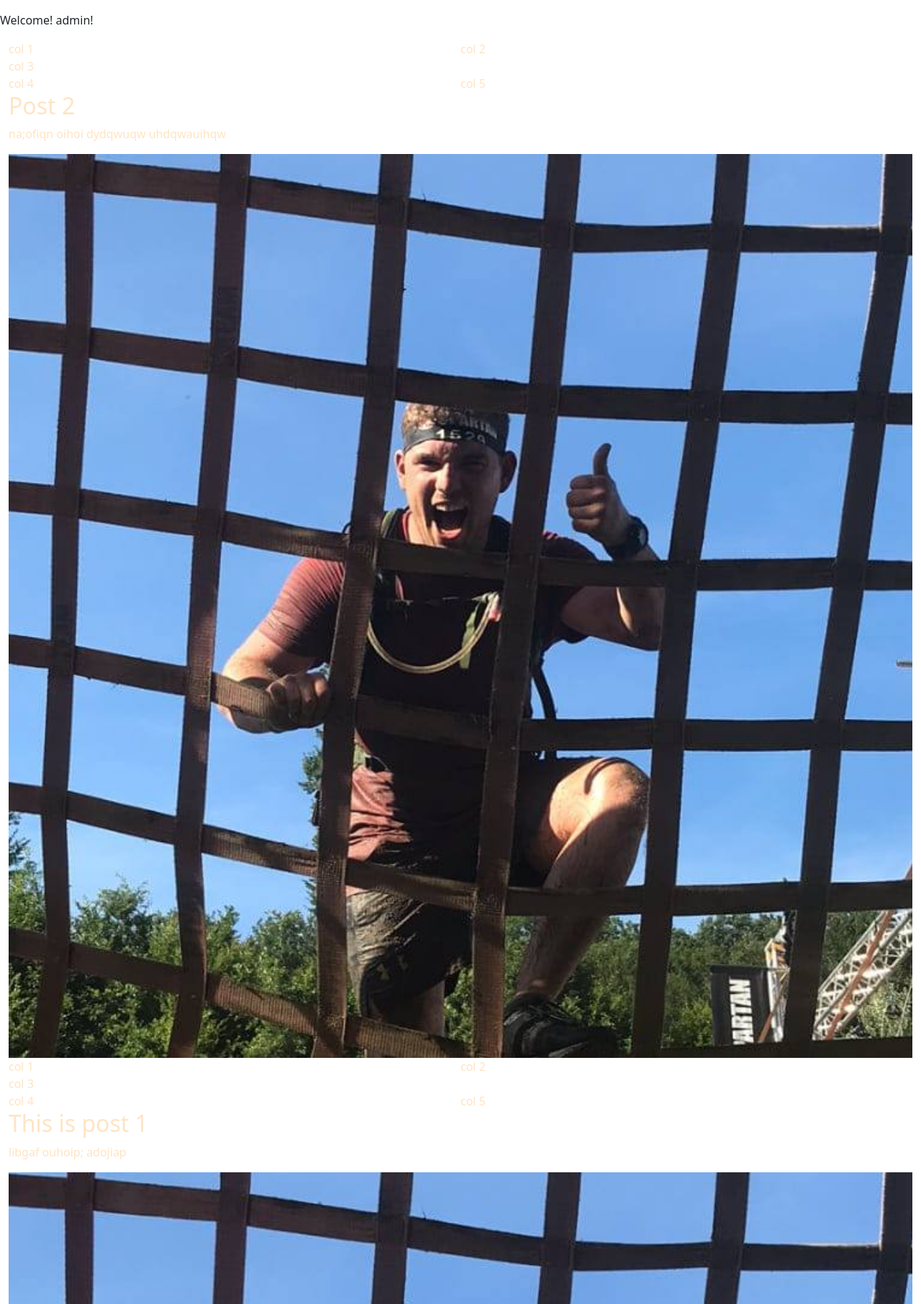
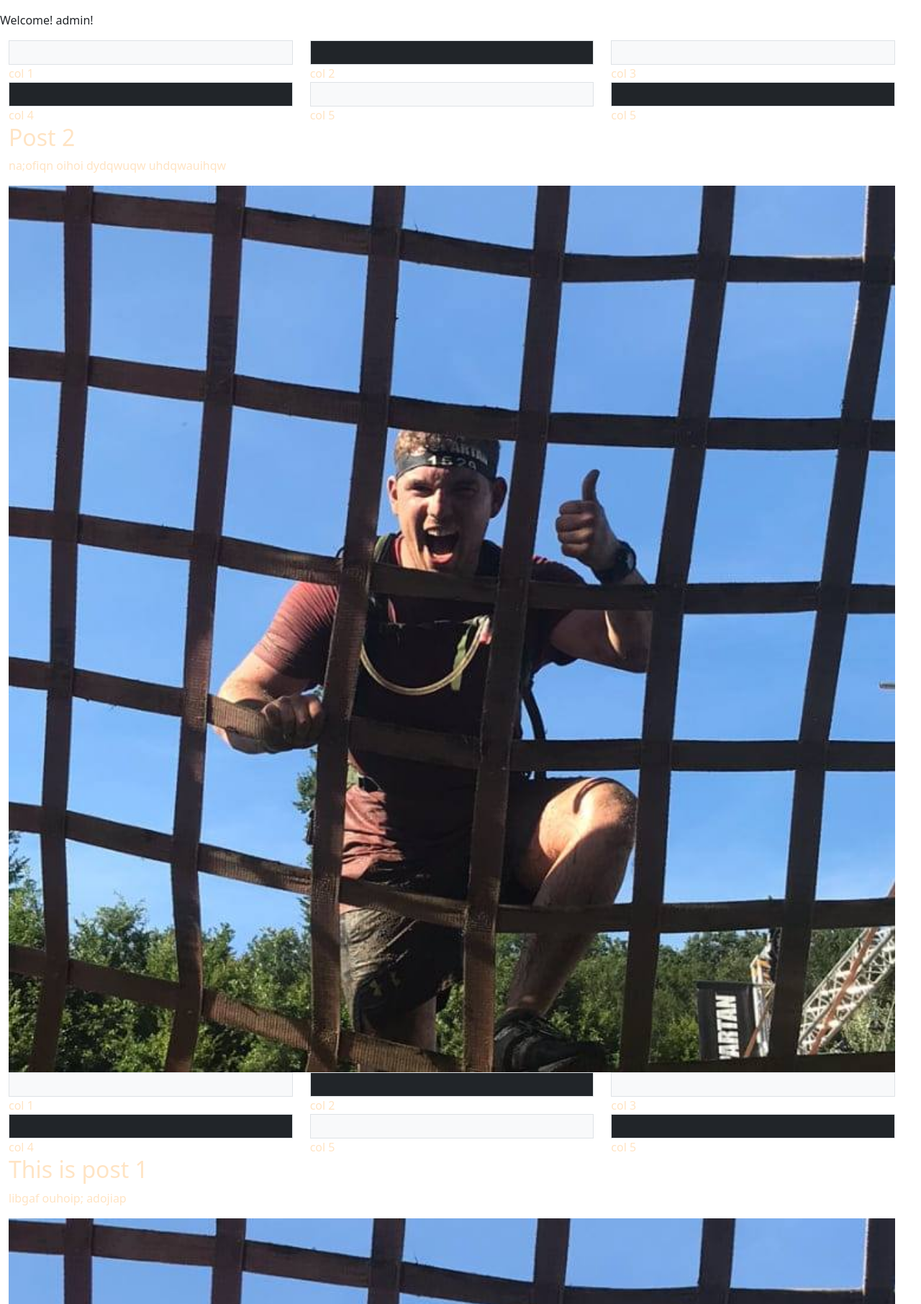
Before and after one commit to snoad96/TheBookBlog, a Django app: page / in a window 1280 px wide. Shown: the part 108-1920 px from the top of the page at 72% size. Run offline with Django 3.2, Linux system fonts and the light colour scheme; a user stored in the database is signed in; data comes from the database, SQL or seed files in the repository; some libraries are stand-ins or nearby versions; some web fonts are replaced.

Commit message:
Add some bordering to collumns in html

```diff
--- a/blog/templates/blog/base.html
+++ b/blog/templates/blog/base.html
@@ -7,9 +7,10 @@
         <meta charset="UTF-8">
         <meta http-equiv="X-UA-Compatible" content="IE=edge">
         <meta name="viewport" content="width=device-width, initial-scale=1.0">
-        <title>Document</title>
+        <title>The Book Blog</title>
        <link rel="stylesheet" href="{% static 'blog/css/style.css' %}">
-       <link href="https://cdn.jsdelivr.net/npm/bootstrap@5.3.0-alpha2/dist/css/bootstrap.min.css" rel="stylesheet" integrity="sha384-aFq/bzH65dt+w6FI2ooMVUpc+21e0SRygnTpmBvdBgSdnuTN7QbdgL+OapgHtvPp" crossorigin="anonymous">
+       <link href="https://cdn.jsdelivr.net/npm/bootstrap@5.3.0-alpha2/dist/css/bootstrap.min.css" rel="stylesheet"
+       integrity="sha384-aFq/bzH65dt+w6FI2ooMVUpc+21e0SRygnTpmBvdBgSdnuTN7QbdgL+OapgHtvPp" crossorigin="anonymous">
     </head>
     <body>
 
@@ -51,6 +52,9 @@
     </ul>
 </footer>
 
-<!--font awesome script-->
+<!-- font awesome script -->
 <script src="https://kit.fontawesome.com/ea5c24b53f.js" crossorigin="anonymous"></script>
 </html>
+<!-- Bootstrap link-->
+<script src="https://cdn.jsdelivr.net/npm/bootstrap@5.3.0-alpha2/dist/js/bootstrap.bundle.min.js"
+integrity="sha384-qKXV1j0HvMUeCBQ+QVp7JcfGl760yU08IQ+GpUo5hlbpg51QRiuqHAJz8+BrxE/N" crossorigin="anonymous"></script>
--- a/blog/templates/blog/welcome.html
+++ b/blog/templates/blog/welcome.html
@@ -7,25 +7,26 @@
     Welcome! {{ user.username }}!
     <div class="container-fluid">
         <div class="row">
-
+<br>
             <!-- Book Entries Column -->
             <div class="col-12 mt-3 left">
                 <div class="row">
                 {% for post in posts %}
                 </br>
                 <div class="row">
-                    <div class="col">col 1</div>
-                    <div class="col">col 2</div>
-                    <div class="w-100">col 3</div>
-                    <div class="col">col 4</div>
-                    <div class="col">col 5</div>
-                  </div>
+                    <div class="col-md-4"><div class="p-3 border bg-light"></div>col 1</div>
+                    <div class="col-md-4"><div class="p-3 border bg-dark"></div>col 2</div>
+                    <div class="col-md-4"><div class="p-3 border bg-light"></div>col 3</div>
+                    <div class="col-md-4"><div class="p-3 border bg-dark"></div>col 4</div>
+                    <div class="col-md-4"><div class="p-3 border bg-light"></div>col 5</div>
+                    <div class="col-md-4"><div class="p-3 border bg-dark"></div>col 5</div>
+
                   <h2>{{ post.title }}</h2>
                   <p>{{ post.text }}</p>
                   <img src="{{ post.cover.url }}">
+                </div>
 
                 {% if forloop.counter|divisibleby:4 %}
-                </div>
                 <div class="row">
                 {% endif %}
                 {% endfor %}
```
